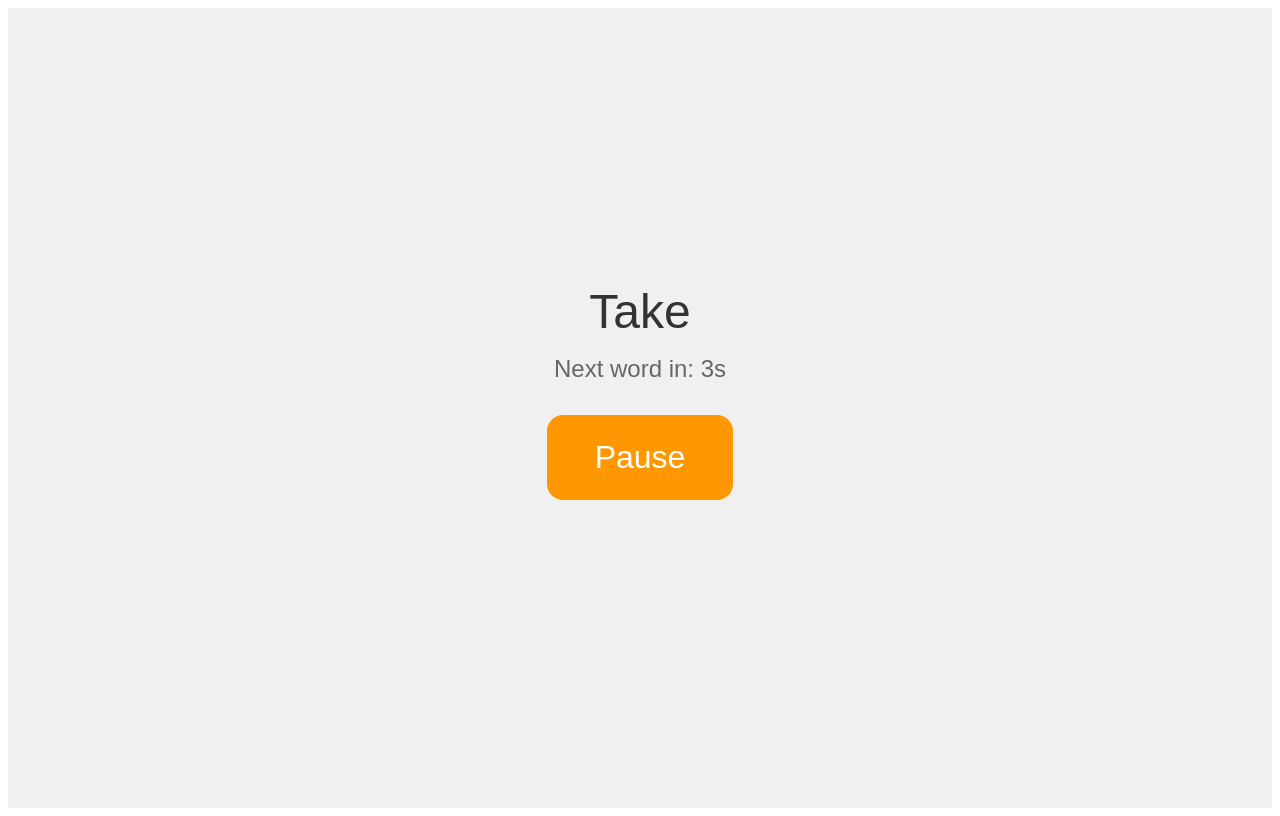
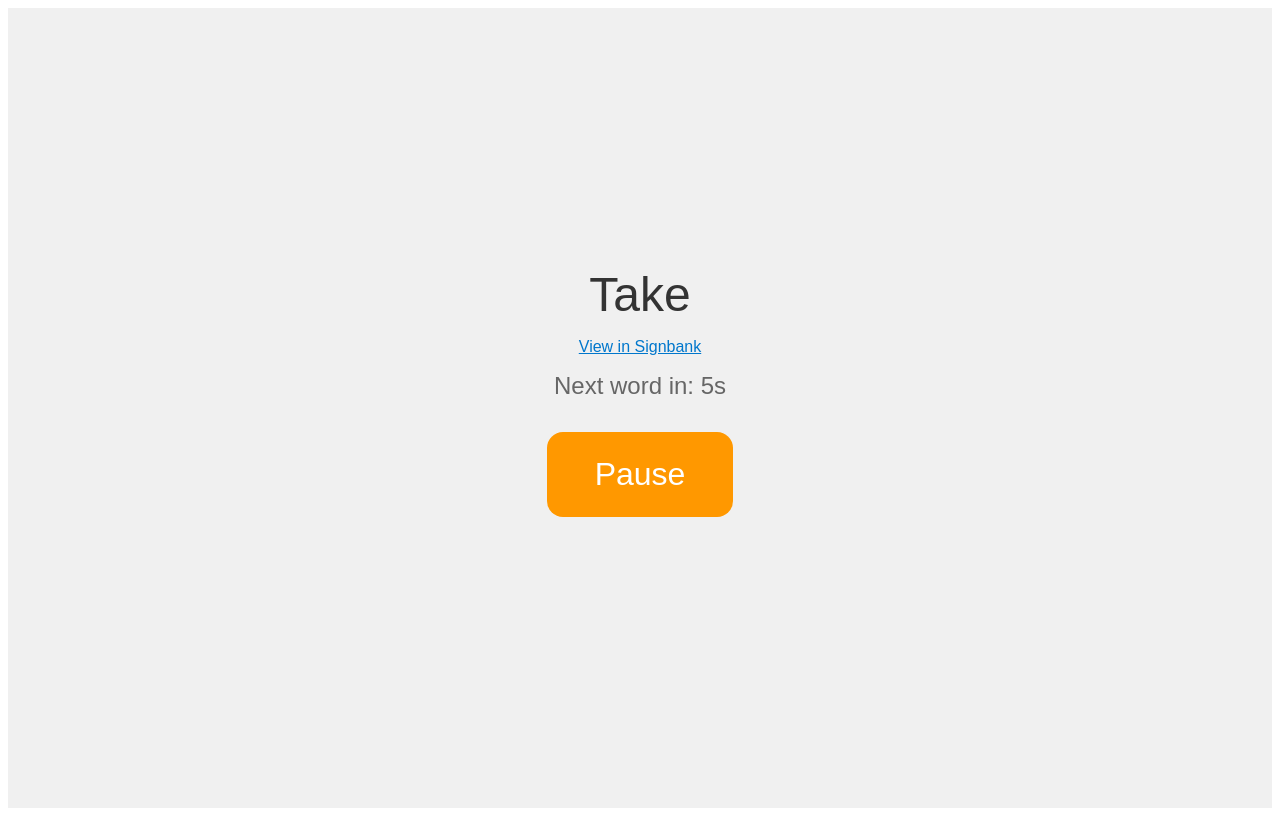
Before and after one commit to balri/auslan, a React (Vite) app: page / in a window 1280 px wide. Built offline with nearby package versions, Linux system fonts and the light colour scheme.

Commit message:
Add link to signbank

```diff
--- a/RandomWord.jsx
+++ b/RandomWord.jsx
@@ -58,6 +58,16 @@ export default function RandomWord() {
 			fontFamily: 'Arial, sans-serif',
 		}}>
 			<div style={{ fontSize: '3rem', marginBottom: '1rem', color: '#333' }}>{word}</div>
+			{word && word !== 'Loading...' && (
+				<a
+					href={`https://auslan.org.au/dictionary/words/${encodeURIComponent(word.toLowerCase())}-1.html`}
+					target="_blank"
+					rel="noopener noreferrer"
+					style={{ fontSize: '1rem', marginBottom: '1rem', color: '#0077cc', textDecoration: 'underline' }}
+				>
+					View in Signbank
+				</a>
+			)}
 			<div style={{ fontSize: '1.5rem', marginBottom: '2rem', color: '#666' }}>Next word in: {countdown}s</div>
 			<div style={{ display: 'flex', gap: '1rem', marginBottom: '2rem' }}>
 				<button
--- a/index.html
+++ b/index.html
@@ -4,7 +4,7 @@
 <head>
 	<meta charset="UTF-8" />
 	<meta name="viewport" content="width=device-width, initial-scale=1.0" />
-	<title>Random Word React</title>
+	<title>Auslan Revision</title>
 </head>
 
 <body>
```
Also changed, not shown: public/words.txt, 1 other file (tests, documents, lock files or other folders).
